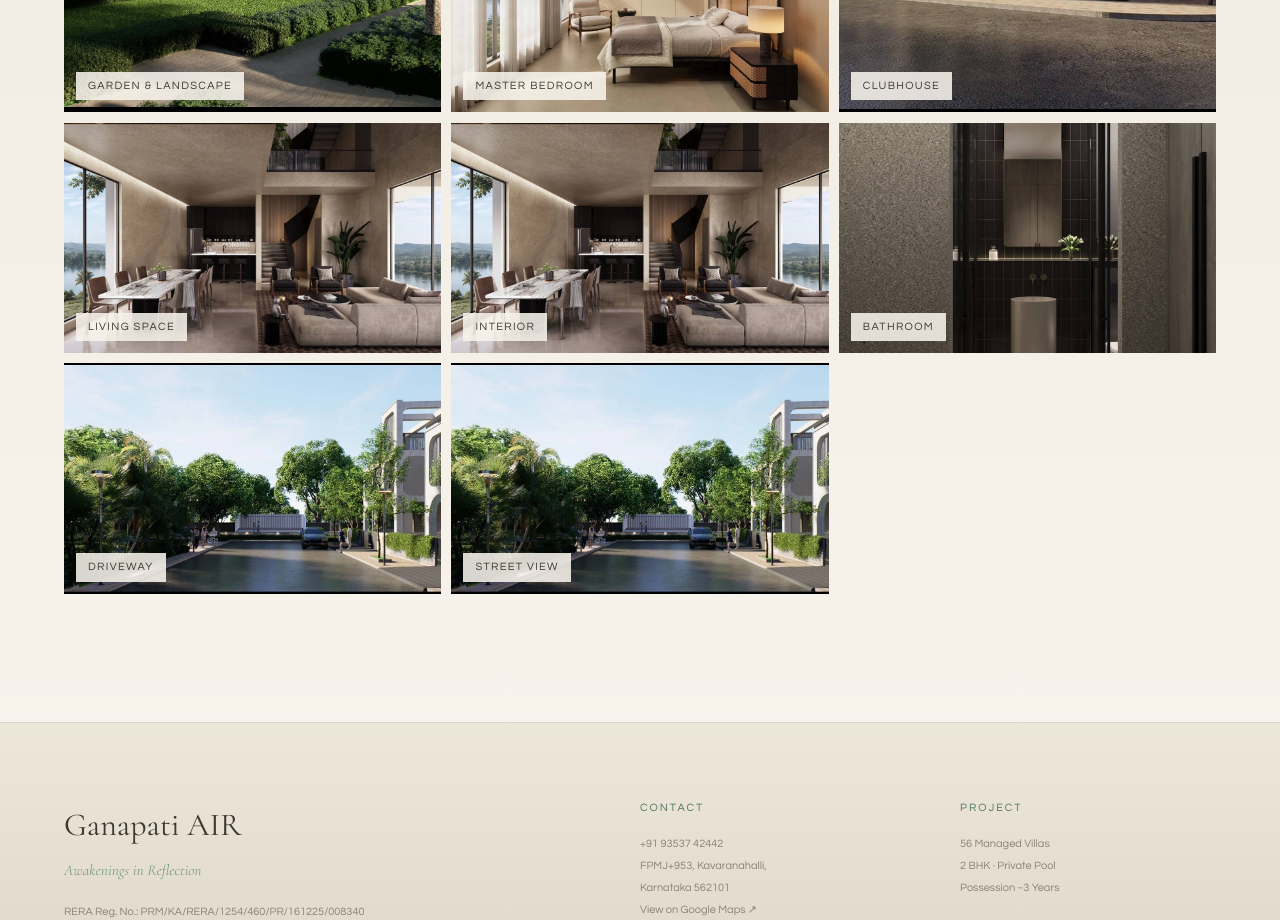
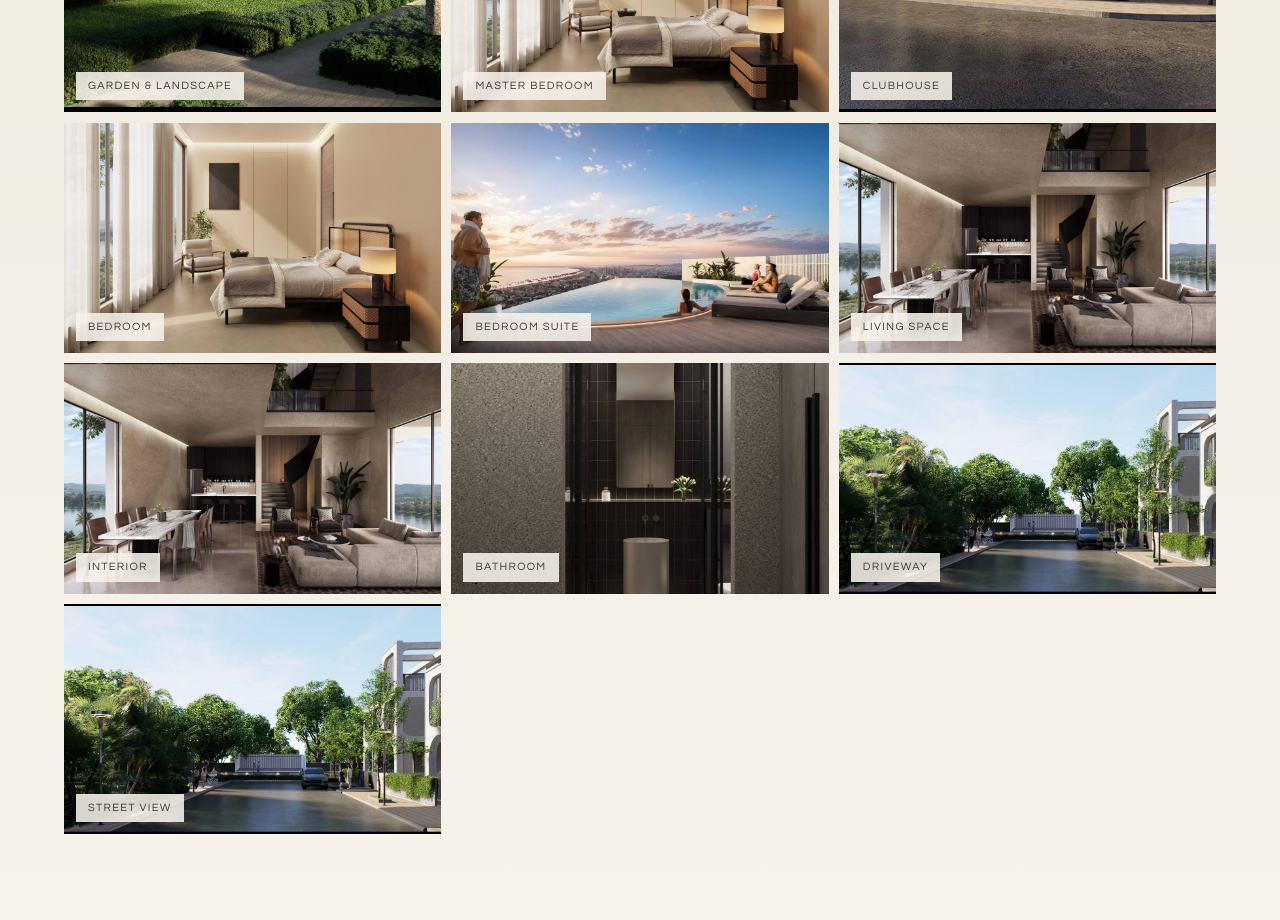
Before and after one commit to Abhi011999/ganapati-air-landing, a Next.js app: page / in a window 1280 px wide. Shown: the part 9660-10580 px from the top of the page. Built offline with nearby package versions, Linux system fonts and the light colour scheme.

Commit message:
feat: 2 more bedroom images added (14 total in gallery)

```diff
--- a/components/LandingPage.tsx
+++ b/components/LandingPage.tsx
@@ -71,6 +71,8 @@ const galleryImages = [
   { src: "/images/project/clubhouse.jpg",          label: "Clubhouse" },
   { src: "/images/project/garden-landscape.jpg",   label: "Garden & Landscape" },
   { src: "/images/project/master-bedroom.jpg",     label: "Master Bedroom" },
+  { src: "/images/project/bedroom-2.jpg",          label: "Bedroom" },
+  { src: "/images/project/bedroom-3.jpg",          label: "Bedroom Suite" },
   { src: "/images/project/loft-interior.jpg",      label: "Living Space" },
   { src: "/images/project/living-room.jpg",        label: "Interior" },
   { src: "/images/project/bathroom.jpg",           label: "Bathroom" },
```
Also changed, not shown: public/images/project/bedroom-2.jpg (added), public/images/project/bedroom-3.jpg (added).
